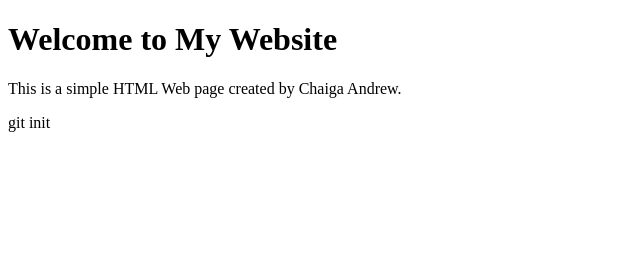
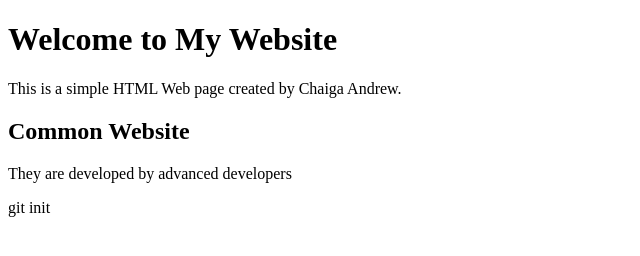
Before and after one commit to Andez-Ch/html-website, a plain HTML site: page index.html in a window 1280 px wide. Shown: the whole page, without its empty margins (0-640 px from the left). Drawn offline with Linux system fonts and the light colour scheme.

Commit message:
changes
adding common website

```diff
--- a/index.html
+++ b/index.html
@@ -8,6 +8,9 @@
 <body>
     <h1>Welcome to My Website</h1>
     <p>This is a simple HTML Web page created by Chaiga Andrew.</p>
+
+    <h2>Common Website</h2>
+    <p>They are developed by advanced developers</p>
 </body>
 </html>
 git init
```
